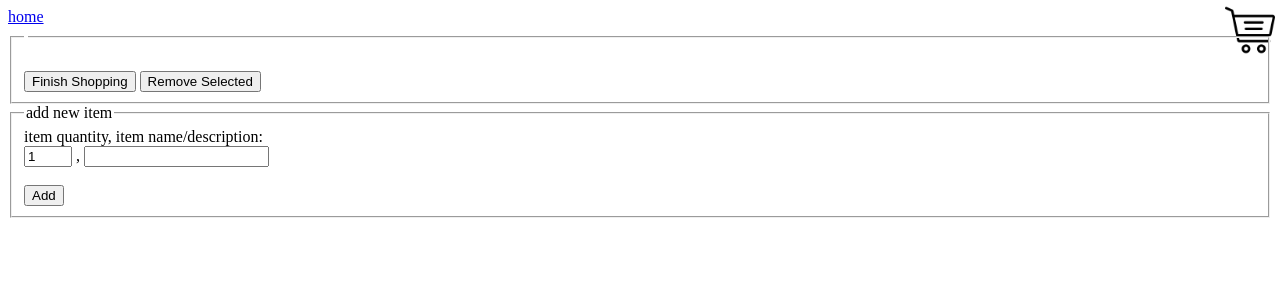
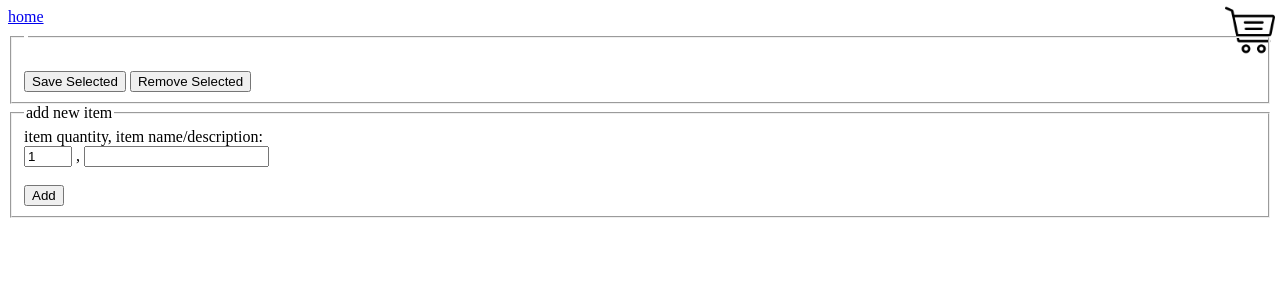
Before and after one commit to pepi55/simple-shopping-list, a Django app: template django_code/shoppinglist/templates/shoppinglist/detail.html in a window 1280 px wide. Shown: the top 300 px of the page. Run offline with Django 4.2, Linux system fonts and the light colour scheme; the template is opened without the code that fills it, so the values that code supplies are empty.

Commit message:
Update button text

```diff
--- a/django_code/shoppinglist/templates/shoppinglist/detail.html
+++ b/django_code/shoppinglist/templates/shoppinglist/detail.html
@@ -27,7 +27,7 @@
 				{% endfor %}
 
 				<br />
-				<input type="submit" name="update" value="Finish Shopping">
+				<input type="submit" name="update" value="Save Selected">
 				<input type="submit" name="delete" value="Remove Selected">
 			</fieldset>
 		</form>
```
